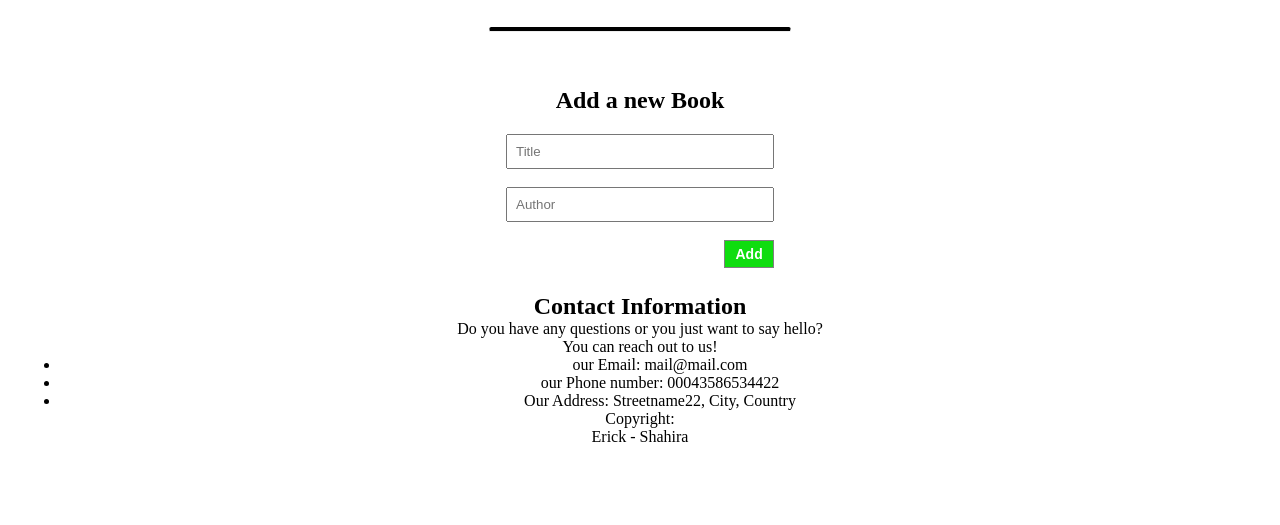
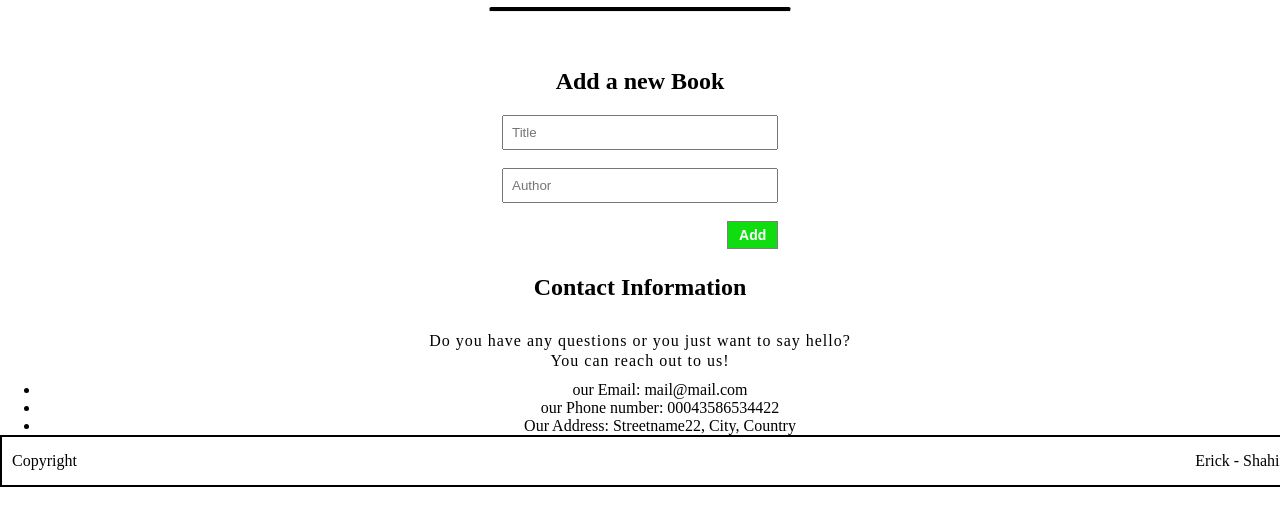
Before and after one commit to shahira-sadat/Awesome-books, a website: page index.html in a window 1280 px wide. Shown: the part 161-686 px from the top of the page. Drawn offline with Linux system fonts and the light colour scheme.

Commit message:
Add styles to contact section

```diff
--- a/index.html
+++ b/index.html
@@ -70,7 +70,7 @@
         </section>
       </main>
       <footer class="copyright">
-        <p class="copyright-text">Copyright:</p>
+         <p class="copyright-text">Copyright</p>
         <p class="copyrifht-links">Erick - Shahira</p>
       </footer>
     </div>
--- a/style.css
+++ b/style.css
@@ -4,7 +4,7 @@
 
 .container {
   text-align: center;
-  padding: 20px;
+  /* padding: 20px; */
 }
 
 .books {
@@ -81,3 +81,34 @@ input[type="text"] {
   background: #fff;
   border: 1px solid gray;
 }
+
+.contact{
+    /* display: none; */
+    flex-direction: column;
+    align-items: center;
+}
+
+.contact .h1{
+    margin-bottom: 30px;
+}
+
+.contact .contact-text {
+    letter-spacing: 1px;
+    line-height: 20px;
+    margin-bottom: 10px;
+
+}
+
+.contact .contact-items{
+    margin-bottom: 5px;
+}
+
+.copyright{
+    display: flex;
+    justify-content: space-between;
+    margin: 0 auto 0 auto;
+    border: 2px solid black;
+    padding: 15px 0 15px 10px;
+    width: 100%;
+
+}
```
